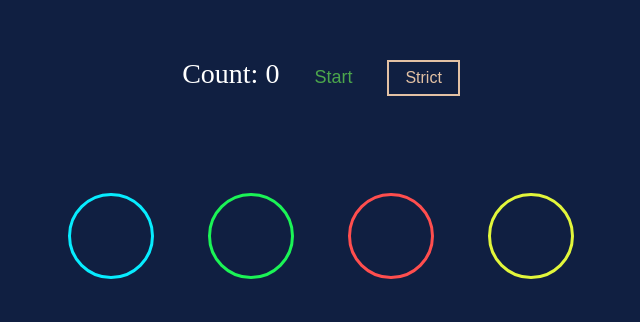
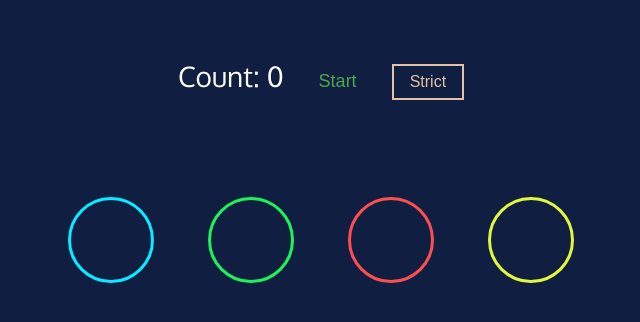
Before and after one commit to c-clin/simon-game, a website: page index.html in a window 1280 px wide. Shown: the part 210-532 px from the top of the page, 319-959 px from the left. Drawn offline with nearby package versions, Linux system fonts and the light colour scheme; files that its build step writes are made by us from their sources.

Commit message:
moved index.html

```diff
--- a/app/sass/styles.scss
+++ b/app/sass/styles.scss
@@ -1,6 +1,7 @@
 html, body {
     background-color: #101f41;
     box-sizing: border-box;
+    font-family: 'Oxygen', sans-serif;
 }
 .container {
     position: absolute;
--- a/app/index.html
+++ b/index.html
@@ -6,7 +6,8 @@
     <title>SimonGame</title>
     <meta name="viewport" content="width=device-width, initial-scale=1">
     <link rel="stylesheet" href="https://cdnjs.cloudflare.com/ajax/libs/animate.css/3.5.2/animate.min.css">
-    <link rel="stylesheet" type="text/css" media="screen" href="css/styles.css" />
+    <link href="https://fonts.googleapis.com/css?family=Oxygen:300,400,700" rel="stylesheet">
+    <link rel="stylesheet" type="text/css" media="screen" href="app/css/styles.css" />
 </head>
 <body>
     <div class="container">
@@ -28,6 +29,6 @@
 
 
     <script src="https://cdnjs.cloudflare.com/ajax/libs/jquery/3.3.1/jquery.min.js"></script>
-    <script src="app.js"></script>
+    <script src="app/app.js"></script>
 </body>
 </html>
```
